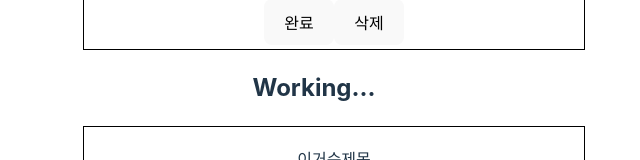
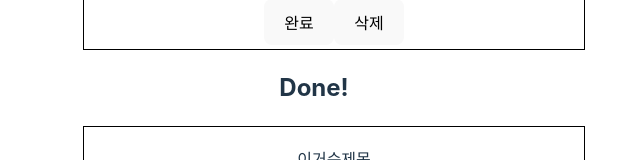
Before and after one commit to hyeonw8/st-5-timeattack-practice, a React (Vite) app: page / in a window 1280 px wide. Shown: the part 427-587 px from the top of the page, without its empty margins (326-966 px from the left). Built offline with nearby package versions, Linux system fonts and the light colour scheme.

Commit message:
✨ update  :  useSelector 이용해 상태를 구독하고 데이터를 받아와 활용하기

```diff
--- a/src/components/TodoList.jsx
+++ b/src/components/TodoList.jsx
@@ -1,12 +1,15 @@
+import {useSelector } from "react-redux";
 import TodoItem from "./TodoItem";
 
 export default function TodoList({ isDone }) {
+  const todos = useSelector((state) => state.todos);
 
   return (
     <section>
-      <h2>Working...</h2>
+      <h2>{isDone === false ? 'Working...' : 'Done!'}</h2>
       <ul>
-        <TodoItem />
+        { todos.filter(todo => todo.isDone === false)
+        .map((todo, index) => <TodoItem key={index} todo={todo} /> )}
       </ul>
     </section>
   );
```
